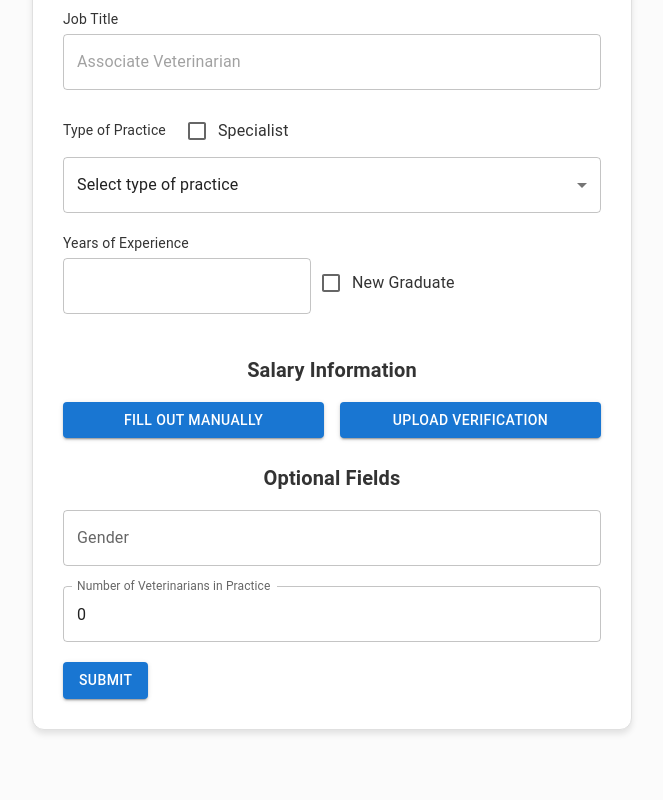
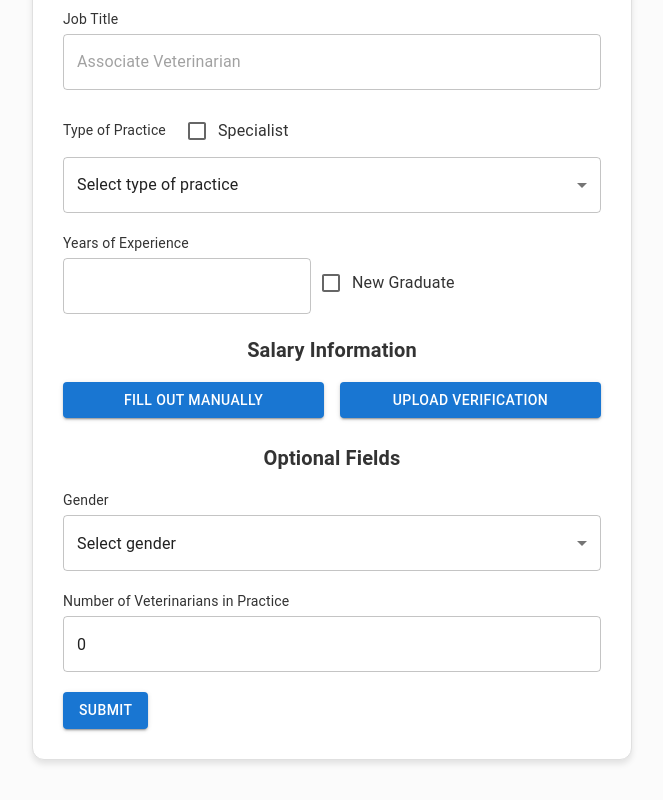
Before and after one commit to RyanNicoletti/vetcomp, a React (Vite) app in the folder frontend/: page /addcomp in a window 1280 px wide. Shown: the part 396-1196 px from the top of the page, without its empty margins (308-971 px from the left). Before the commit the page ends 1166 px from the top, so only its background shows below. Built offline with nearby package versions, Linux system fonts and the light colour scheme.

Commit message:
update layout of form

```diff
--- a/frontend/src/components/compform/CompForm.css
+++ b/frontend/src/components/compform/CompForm.css
@@ -22,13 +22,13 @@
   font-weight: bold;
 }
 
-.additional-comp-btns {
+.additional-comp-btns-container {
   display: flex;
   gap: 12px;
   margin-bottom: 20px;
 }
 
-.additional-comp-btns button {
+.additional-comp-btn {
   flex: 1;
   font-weight: bold;
   padding: 8px 16px;
@@ -39,10 +39,6 @@
   display: flex;
   gap: 16px;
   margin-bottom: 24px;
-}
-
-.salary-info-btn {
-  flex: 1;
 }
 
 .file-upload-btn {
@@ -59,6 +55,10 @@
   display: flex;
   gap: 5px;
 }
-.yoe-input {
+
+.yoe-input-container {
   margin-right: 10px;
 }
+.yoe-container {
+  display: flex;
+}
--- a/frontend/src/components/compform/CompForm.tsx
+++ b/frontend/src/components/compform/CompForm.tsx
@@ -249,7 +249,7 @@ export const CompForm = () => {
                   <Typography variant="body2">{option}</Typography>
                 </li>
               )}
-              noOptionsText="No locations found. Please ensure format is 'City, State' or 'City, Country Code'"
+              noOptionsText="Please ensure format is 'City, two letter state code' or 'City, Country Code'"
             />
           </Box>
         )}
@@ -339,13 +339,13 @@ export const CompForm = () => {
         )}
       />
 
-      <FormGroup row>
+      <Box className="yoe-container">
         <Controller
           name="yearsOfExperience"
           control={control}
           rules={{ required: "Years of Experience is required" }}
           render={({ field, fieldState }) => (
-            <Box className="yoe-input">
+            <Box className="yoe-input-container">
               <Typography variant="body2" align="left" gutterBottom>
                 Years of Experience
               </Typography>
@@ -356,13 +356,13 @@ export const CompForm = () => {
                 disabled={isNewGrad}
                 thousandSeparator={false}
                 isNumericString
-                fullWidth
                 error={!!fieldState.error}
                 helperText={fieldState.error?.message}
               />
             </Box>
           )}
         />
+
         <Controller
           name="isNewGrad"
           control={control}
@@ -373,7 +373,7 @@ export const CompForm = () => {
             />
           )}
         />
-      </FormGroup>
+      </Box>
 
       <Typography variant="h6" className="section-title">
         Salary Information
@@ -472,8 +472,9 @@ export const CompForm = () => {
             />
           )}
 
-          <Box className="additional-comp-btns">
+          <Box className="additional-comp-btns-container">
             <Button
+              className="additional-comp-btn"
               type="button"
               variant="contained"
               size="small"
@@ -481,6 +482,7 @@ export const CompForm = () => {
               {showSignOnBonus ? "Hide Sign On Bonus" : "Add Sign On Bonus"}
             </Button>
             <Button
+              className="additional-comp-btn"
               type="button"
               variant="contained"
               size="small"
@@ -490,6 +492,7 @@ export const CompForm = () => {
                 : "Add % of Production"}
             </Button>
             <Button
+              className="additional-comp-btn"
               type="button"
               variant="contained"
               size="small"
@@ -609,7 +612,21 @@ export const CompForm = () => {
         name="gender"
         control={control}
         render={({ field }) => (
-          <TextField {...field} label="Gender" fullWidth />
+          <Box>
+            <Typography variant="body2" align="left" gutterBottom>
+              Gender
+            </Typography>
+            <FormControl fullWidth>
+              <Select {...field} displayEmpty>
+                <MenuItem value="" disabled>
+                  Select gender
+                </MenuItem>
+                <MenuItem value="male">Male</MenuItem>
+                <MenuItem value="female">Female</MenuItem>
+                <MenuItem value="non-binary">Non-binary</MenuItem>
+              </Select>
+            </FormControl>
+          </Box>
         )}
       />
 
@@ -617,16 +634,20 @@ export const CompForm = () => {
         name="numberOfVeterinarians"
         control={control}
         render={({ field, fieldState }) => (
+          <Box>
+            <Typography variant="body2" align="left" gutterBottom>
+              Number of Veterinarians in Practice
+            </Typography>
             <NumericFormat
               {...field}
-            label="Number of Veterinarians in Practice"
-            fullWidth
               customInput={TextField}
               thousandSeparator={true}
               isNumericString
+              fullWidth
               error={!!fieldState.error}
               helperText={fieldState.error?.message}
             />
+          </Box>
         )}
       />
 
```
Lines whose indentation alone changed are shown as unchanged.
